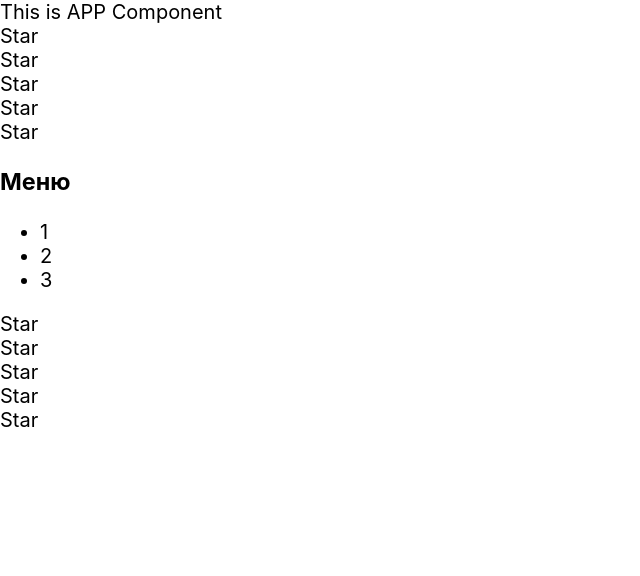
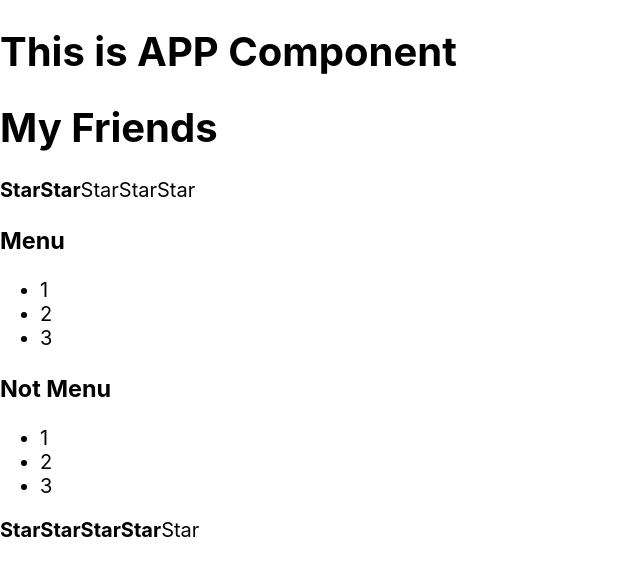
Before and after one commit to alleksandr93/learn-kabzda, a React (Create React App) app: page / in a window 1280 px wide. Shown: the top 576 px of the page, without its empty margins (0-640 px from the left). Built offline with nearby package versions, Linux system fonts and the light colour scheme.

Commit message:
03 Props

```diff
--- a/src/App.tsx
+++ b/src/App.tsx
@@ -1,52 +1,26 @@
 import React from 'react';
 
 import './App.css';
+import {Accordion} from './components/Accordion/Accordion';
+import {Rating} from './components/Rating/Rating';
 
 const App = () => {
     console.log('App rendering')
     return (
         <div>
-            <AppTitle/>
-            <Rating/>
-            <Accordion/>
-            <Rating/>
+            <PageTitle title={'This is APP Component'}/>
+            <PageTitle title={'My Friends'}/>
+            <Rating value={2}/>
+            <Accordion title={'Menu'}/>
+            <Accordion title={'Not Menu'}/>
+            <Rating value={4}/>
         </div>
     );
 }
-const AppTitle = () => {
-    return <>This is APP Component</>
+type PageTitleProps={
+    title: string
 }
-const Rating = () => {
-    console.log('Rating rendering')
-    return (
-        <>
-            <Star/>
-            <Star/>
-            <Star/>
-            <Star/>
-            <Star/>
-        </>
-    )
-}
-const Accordion = () => {
-    console.log('Accordion rendering')
-    return <div>
-        <AccordionTitle/>
-        <AccordionBody/>
-    </div>
-}
-const AccordionTitle=()=> {
-    return <h3>Меню</h3>
-}
-const AccordionBody=()=> {
-    return <ul>
-        <li>1</li>
-        <li>2</li>
-        <li>3</li>
-    </ul>
-}
-const Star = () => {
-    console.log('Star rendering')
-    return <div>Star</div>
+const PageTitle = (props:PageTitleProps) => {
+    return <h1>{props.title}</h1>
 }
 export default App;
--- /dev/null
+++ b/src/components/Accordion/Accordion.tsx
@@ -0,0 +1,21 @@
+import React from 'react';
+type AccordionProps={
+    title:string
+}
+export const Accordion = (props:AccordionProps) => {
+    console.log('Accordion rendering')
+    return <div>
+        <AccordionTitle title={props.title}/>
+        <AccordionBody/>
+    </div>
+}
+const AccordionTitle=(props:AccordionProps)=> {
+    return <h3>{props.title}</h3>
+}
+const AccordionBody=()=> {
+    return <ul>
+        <li>1</li>
+        <li>2</li>
+        <li>3</li>
+    </ul>
+}
--- /dev/null
+++ b/src/components/Rating/Rating.tsx
@@ -0,0 +1,25 @@
+import React from 'react';
+type RatingProps={
+    value: 1|2|3|4|5;
+}
+export const Rating = (props:RatingProps) => {
+    console.log('Rating rendering')
+    return (
+        <div>
+            <Star selected={props.value>0}/>
+            <Star selected={props.value>1}/>
+            <Star selected={props.value>2}/>
+            <Star selected={props.value>3}/>
+            <Star selected={props.value>4}/>
+
+
+        </div>
+    )
+}
+type StarProps={
+    selected:boolean
+}
+const Star = (props:StarProps) => {
+    console.log('Star rendering')
+    return props.selected ? <span><b>Star</b></span> : <span>Star</span>
+}
```
